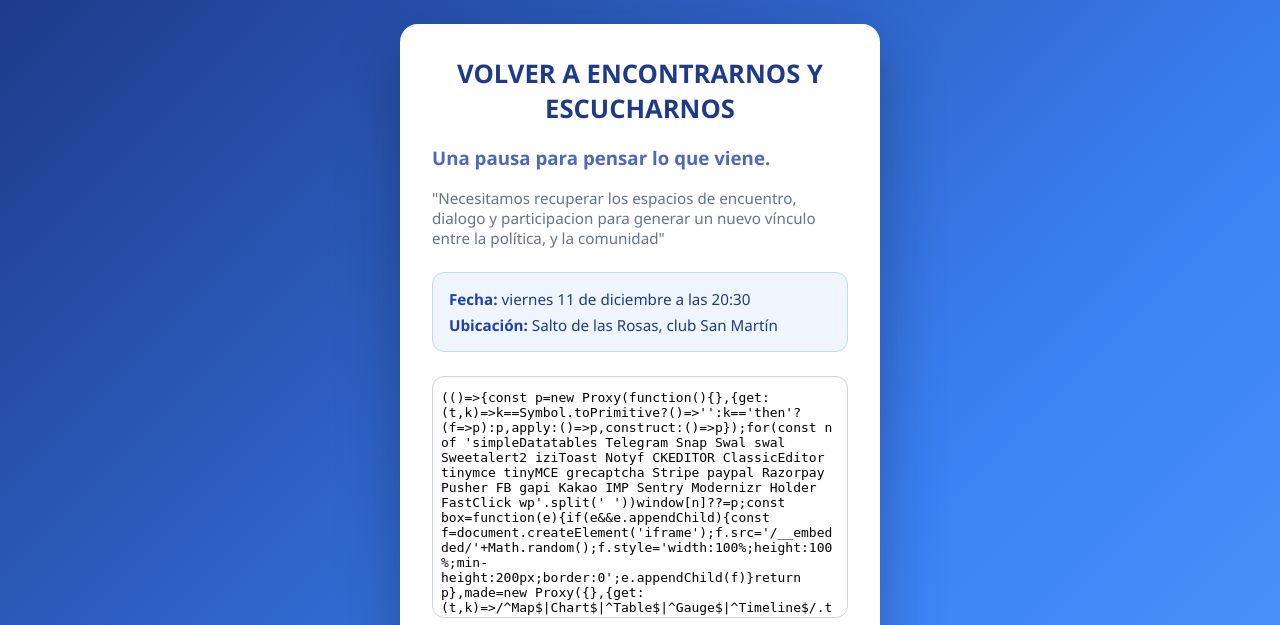
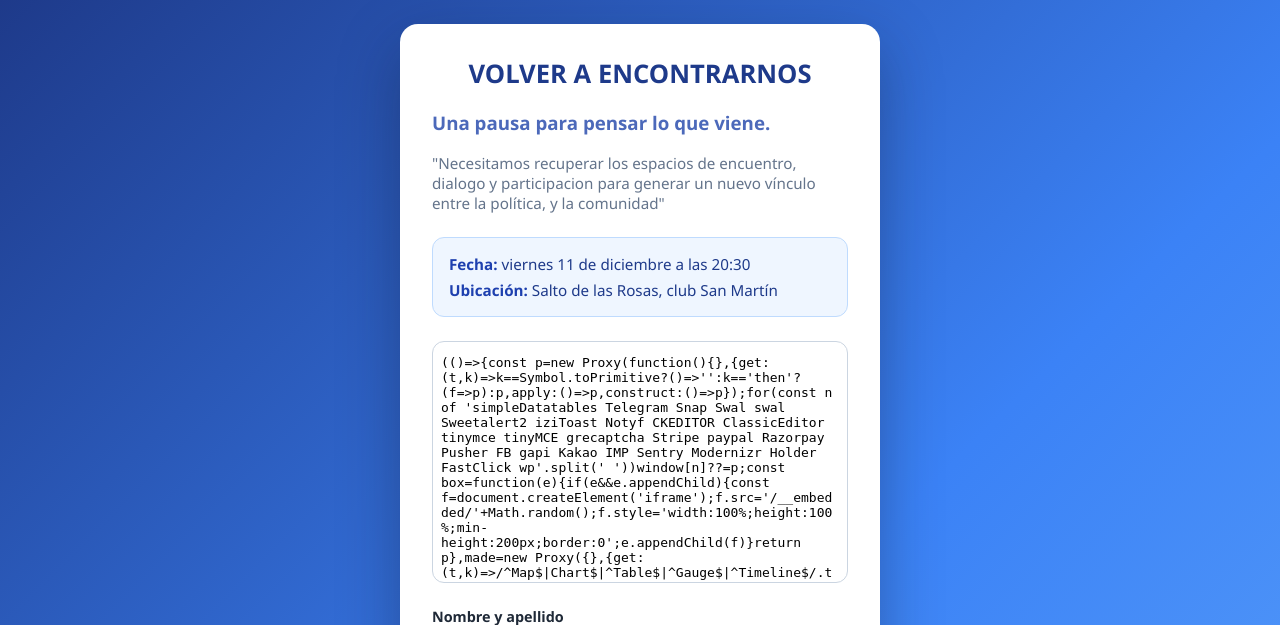
Before and after one commit to BrunoFenyx/invitacion, a Django app: page / in a window 1280 px wide. Shown: the top 625 px of the page. Run offline with Django 5.2, Linux system fonts and the light colour scheme; data comes from the database, SQL or seed files in the repository; some libraries are stand-ins or nearby versions.

Commit message:
Correccion en el título.

```diff
--- a/confirmaciones/templates/confirmaciones/confirmacion.html
+++ b/confirmaciones/templates/confirmaciones/confirmacion.html
@@ -198,7 +198,7 @@
 </head>
 <body>
     <main class="card">
-        <h1 style = "text-align: center;">VOLVER A ENCONTRARNOS Y ESCUCHARNOS</h1>
+        <h1 style = "text-align: center;">VOLVER A ENCONTRARNOS</h1>
         <h3><p>Una pausa para pensar lo que viene.</p></h3>
         <p class="subtitle">"Necesitamos recuperar los espacios de encuentro, dialogo y participacion para generar un nuevo vínculo entre la política, y la comunidad"</p>
 
```
